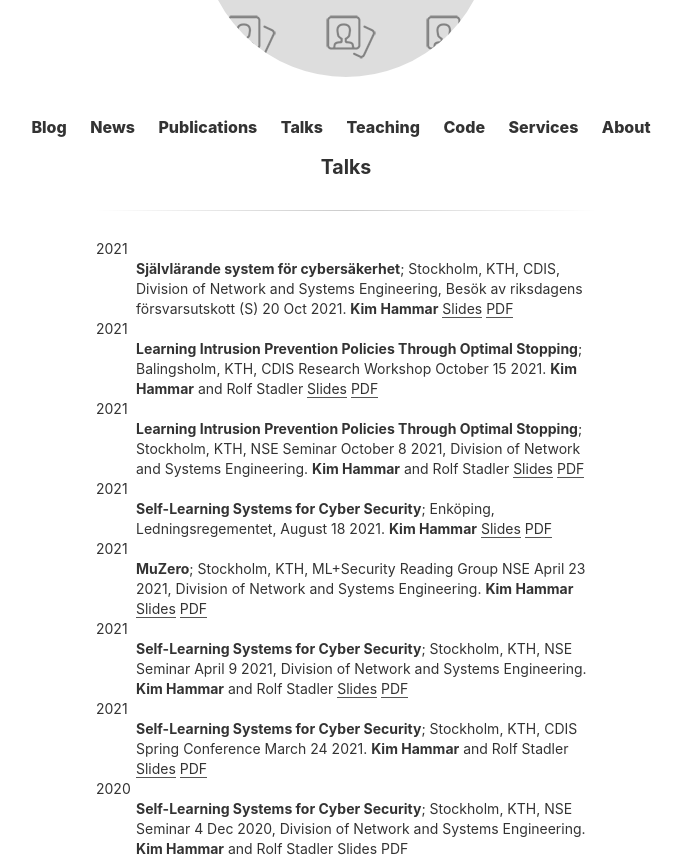
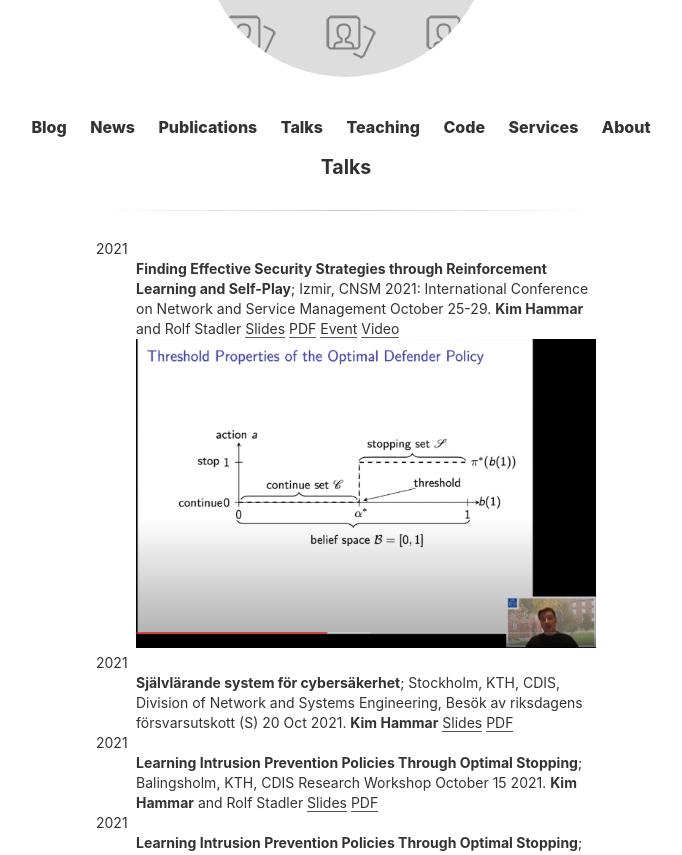
Before and after one commit to Limmen/Limmen.github.io, a Jekyll site: the page built from talks.md, in a window 1280 px wide and 900 px high, scrolled down 253 px, cut to the strip 0-855 px from the top of the window. Shown: the whole strip, without its empty margins (294-976 px from the left). Built offline with Jekyll 4.4.1, drawn with Linux system fonts in a browser that asks for light colours.

Commit message:
upd talks

```diff
--- a/talks.md
+++ b/talks.md
@@ -2,6 +2,15 @@
 layout: page
 title: Talks
 ---
+
+2021
+:   **Finding Effective Security Strategies through Reinforcement Learning and Self-Play**; Izmir, CNSM 2021: International Conference on Network and Service Management October 25-29.
+    **Kim Hammar** and Rolf Stadler
+	[Slides](https://www.slideshare.net/KimHammar/learning-intrusion-prevention-policies-through-optimal-stopping-cnsm2021)
+	[PDF](/assets/slides/CNSM_2021_Hammar_Stadler_28_Oct.pdf)
+	[Event](http://www.cnsm-conf.org/2021/)
+	[Video](https://www.youtube.com/watch?v=_zL4qR5-jU8)
+	![cnsm_2021_presentation](/assets/cnsm21_presentation.png "Presentation at CNSM 2021")
 
 2021
 :   **Självlärande system för cybersäkerhet**; Stockholm, KTH, CDIS, Division of Network and Systems Engineering, Besök av riksdagens försvarsutskott (S) 20 Oct 2021.
```
Also changed, not shown: assets/cnsm21_presentation.png (added), 1 other file.
